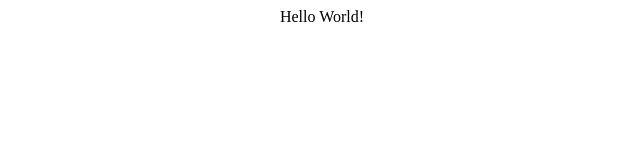
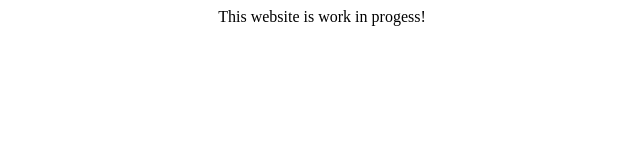
Before and after one commit to Elnias/vincenzo-arnone-website, a plain HTML site: page index.html in a window 1280 px wide. Shown: the whole page, without its empty margins (318-958 px from the left). Drawn offline with Linux system fonts and the light colour scheme.

Commit message:
Update index.html

```diff
--- a/index.html
+++ b/index.html
@@ -3,6 +3,6 @@
         <title>Benvenuto</title>
     </head>
     <body>
-        <div align="center">Hello World!</div>
+        <div align="center">This website is work in progess!</div>
     </body>
 </html>
```
